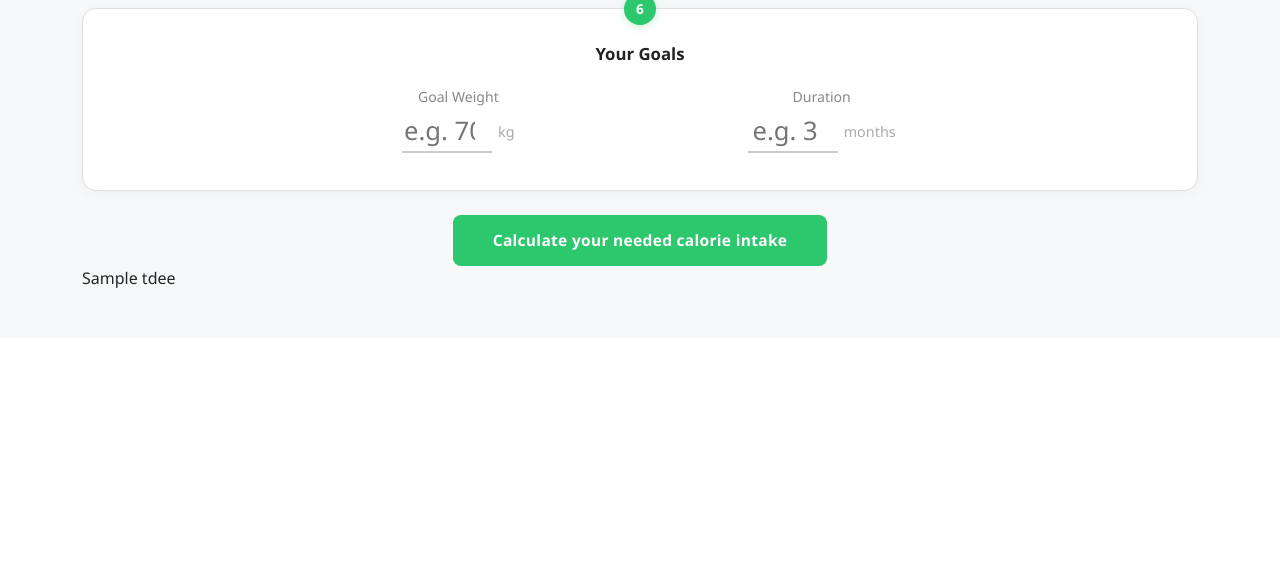
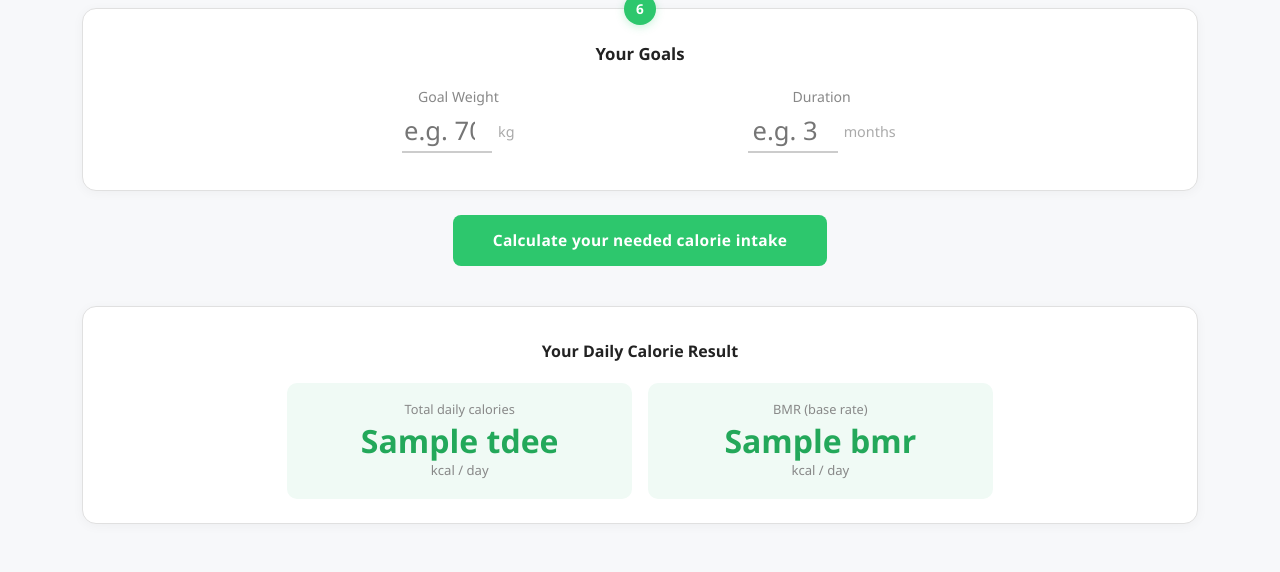
Before and after one commit to luminartechnolabkochi/devdietmaster, a Django app: template diet/templates/profile.html in a window 1280 px wide. Shown: the part 911-1483 px from the top of the page. Before the commit the page ends 1199 px from the top, so only its background shows below. Run offline with Django 5.2, Linux system fonts and the light colour scheme; the template is opened without the code that fills it: most values are stand-ins (such as "Sample title", 1, 10 or a date in 2020).

Commit message:
result section

```diff
--- a/diet/templates/profile.html
+++ b/diet/templates/profile.html
@@ -220,15 +172,67 @@
             letter-spacing: 0.3px;
         }
 
-        .calc-btn:hover {
-            background: var(--green-dark);
-        }
+        .calc-btn:hover { background: var(--green-dark); }
 
         .extra-field-label {
             font-size: 0.88rem;
             color: var(--text-muted);
             margin-bottom: 0.25rem;
             display: block;
+        }
+
+        /* Result widget */
+        .result-section {
+            display: none;
+            margin-top: 2.5rem;
+        }
+
+        .result-section.visible {
+            display: block;
+        }
+
+        .result-card {
+            background: #fff;
+            border: 1.5px solid var(--card-border);
+            border-radius: 14px;
+            padding: 2rem 1.5rem 1.5rem;
+            position: relative;
+            margin-top: 20px;
+            box-shadow: 0 2px 12px rgba(0,0,0,0.04);
+        }
+
+        .result-heading {
+            font-size: 1rem;
+            font-weight: 700;
+            color: var(--text-dark);
+            margin-bottom: 1.25rem;
+            text-align: center;
+        }
+
+        .metric-card {
+            background: #f0faf5;
+            border-radius: 10px;
+            padding: 1.1rem 1rem;
+            text-align: center;
+        }
+
+        .metric-label {
+            font-size: 0.8rem;
+            color: var(--text-muted);
+            margin-bottom: 6px;
+        }
+
+        .metric-value {
+            font-size: 2rem;
+            font-weight: 700;
+            color: var(--green-dark);
+            line-height: 1;
+        }
+
+        .metric-unit {
+            font-size: 0.82rem;
+            color: var(--text-muted);
+            margin-top: 4px;
         }
     </style>
 </head>
@@ -387,9 +391,31 @@
 
     </form>
 
-    <div>
-        {{tdee}}
+    <!-- Result Widget (shown after Django renders context variables) -->
+    {% if tdee %}
+    <div class="result-section visible">
+        <div class="result-card">
+            <div class="result-heading">Your Daily Calorie Result</div>
+            <div class="row g-3 justify-content-center">
+                <div class="col-md-4 col-sm-6">
+                    <div class="metric-card">
+                        <div class="metric-label">Total daily calories</div>
+                        <div class="metric-value">{{ tdee }}</div>
+                        <div class="metric-unit">kcal / day</div>
+                    </div>
+                </div>
+                <div class="col-md-4 col-sm-6">
+                    <div class="metric-card">
+                        <div class="metric-label">BMR (base rate)</div>
+                        <div class="metric-value">{{ bmr }}</div>
+                        <div class="metric-unit">kcal / day</div>
+                    </div>
+                </div>
+            </div>
+        </div>
     </div>
+    {% endif %}
+
 </div>
 </body>
 </html>
```
Also changed, not shown: other parts of diet/templates/profile.html (+11 -59 lines).
